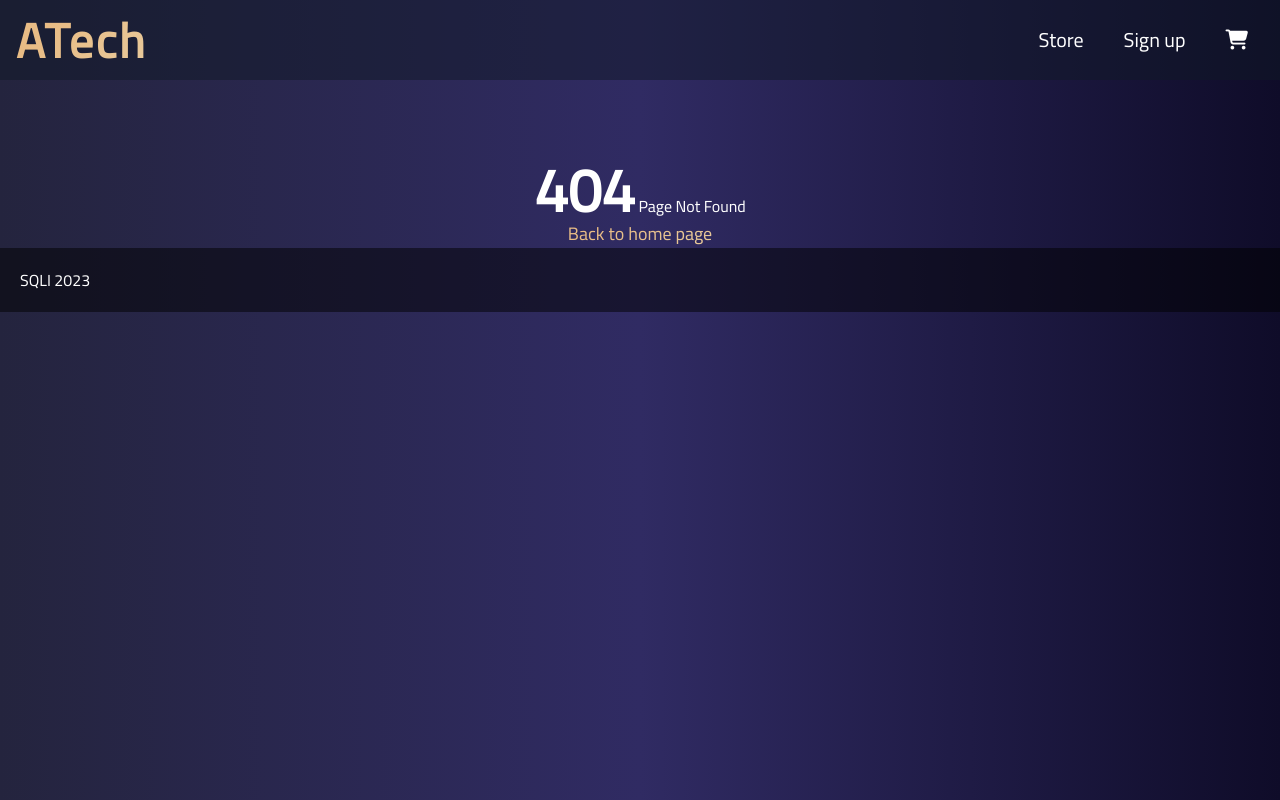
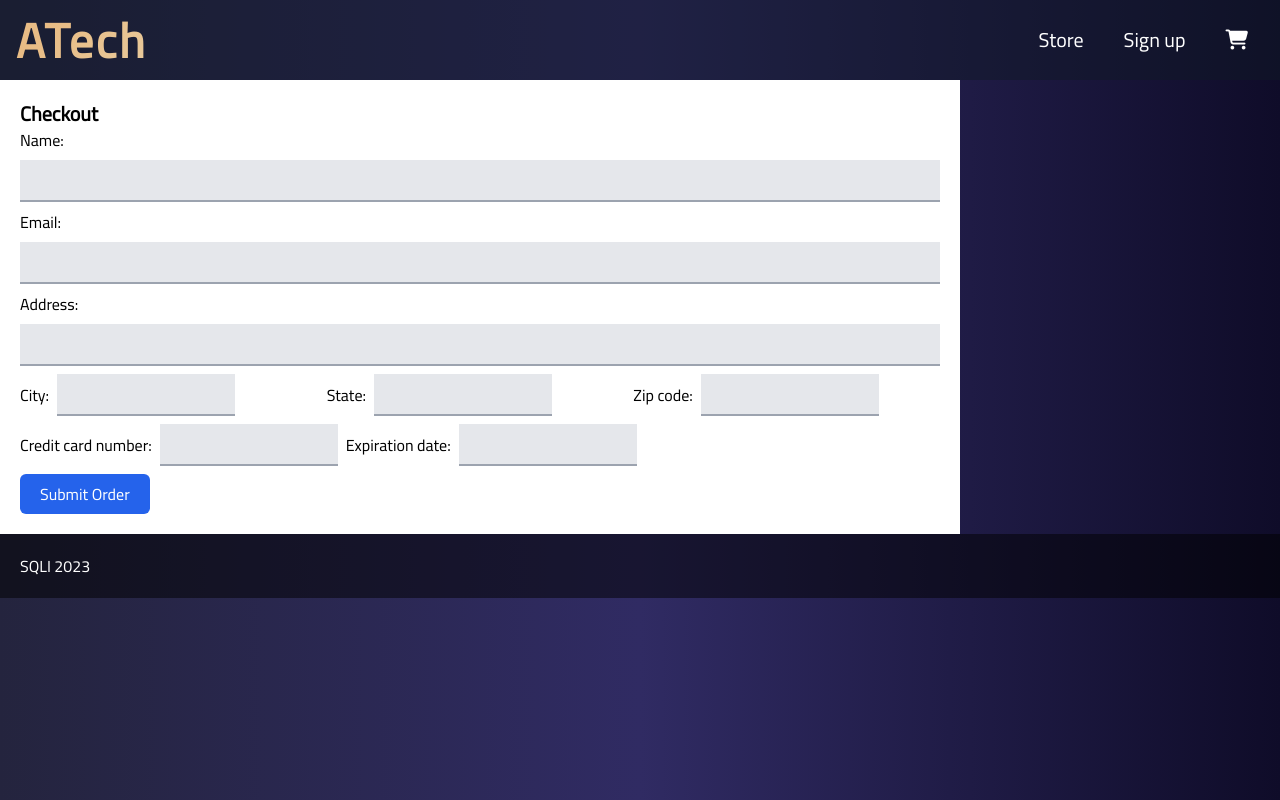
Before and after one commit to mel-haya/vue-e-commerce, a Vue app: page /checkout in a window 1280 px wide. Before the commit this address had no page. Built offline with nearby package versions, Linux system fonts and the light colour scheme; data requests are answered from the project's data file.

Commit message:
minor changes

```diff
--- a/src/router/index.js
+++ b/src/router/index.js
@@ -6,6 +6,7 @@ import NotFoundView from '../views/NotFoundView.vue'
 import CartView from '../views/CartView'
 import StoreView from '../views/StoreView'
 import LoginView from '../views/LoginView'
+import CheckoutView from '../views/CheckoutView'
 
 Vue.use(VueRouter)
 
@@ -36,6 +37,11 @@ const routes = [
     component: LoginView,
   },
   {
+    path: '/checkout',
+    name: 'checkout',
+    component: CheckoutView,
+  },
+  {
     path: '*',
     name: 'notFound',
     component: NotFoundView,
--- a/src/views/CartView.vue
+++ b/src/views/CartView.vue
@@ -36,9 +36,11 @@
           class="bg-gray-100 w-1/6 p-4 flex flex-col justify-end gap-2 items-end"
         >
           <p class="text-xl">Total amount: {{ total }}$</p>
-          <button class="bg-green-600 text-white px-5 py-2 rounded">
-            Checkout
-          </button>
+          <router-link to="/checkout">
+            <button class="bg-green-600 text-white px-5 py-2 rounded">
+              Checkout
+            </button>
+          </router-link>
         </div>
       </div>
     </div>
--- /dev/null
+++ b/src/views/CheckoutView.vue
@@ -0,0 +1,69 @@
+<template>
+  <div class="grid grid-cols-4">
+    <div class="col-span-3 flex flex-col bg-white p-5">
+      <h1 class="text-xl font-bold">Checkout</h1>
+      <form @submit.prevent="submitOrder" class="flex flex-col gap-2">
+        <label for="name">Name:</label>
+        <input type="text" id="name" v-model="name" required />
+
+        <label for="email">Email:</label>
+        <input type="email" id="email" v-model="email" required />
+
+        <label for="address">Address:</label>
+        <input type="text" id="address" v-model="address" required />
+        <div class="flex">
+          <div class="flex-1 flex gap-2 items-center">
+            <label for="city">City:</label>
+            <input type="text" id="city" v-model="city" required />
+          </div>
+          <div class="flex-1 flex gap-2 items-center">
+            <label for="state">State:</label>
+            <input type="text" id="state" v-model="state" required />
+          </div>
+          <div class="flex-1 flex gap-2 items-center">
+            <label for="zip">Zip code:</label>
+            <input type="text" id="zip" v-model="zip" required />
+          </div>
+        </div>
+        <div class="flex items-center gap-2">
+          <label for="card">Credit card number:</label>
+          <input type="text" id="card" v-model="card" required />
+
+          <label for="exp">Expiration date:</label>
+          <input type="text" id="exp" v-model="exp" required />
+        </div>
+
+        <button
+          class="self-start bg-blue-600 py-2 px-5 text-white rounded-md"
+          type="submit"
+        >
+          Submit Order
+        </button>
+      </form>
+    </div>
+  </div>
+</template>
+
+<script setup>
+import { reactive } from 'vue'
+
+const infos = reactive({
+  name: '',
+  email: '',
+  address: '',
+  city: '',
+  state: '',
+  zip: '',
+  card: '',
+  exp: '',
+})
+function submitOrder() {
+  console.log(infos)
+}
+</script>
+
+<style scoped>
+input {
+  @apply bg-gray-200 p-2 focus:bg-gray-100 focus:border-2 focus:rounded border-b-2 border-gray-400 focus:border-green-500 outline-none;
+}
+</style>
```
